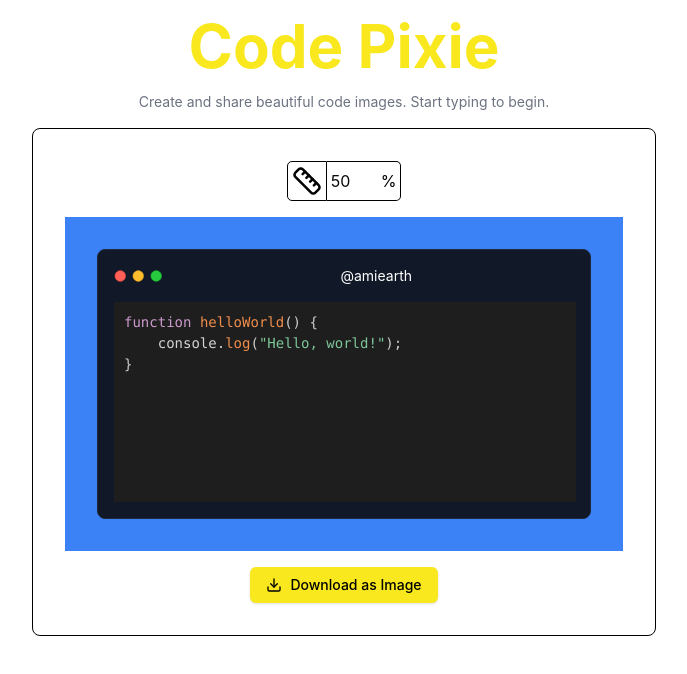
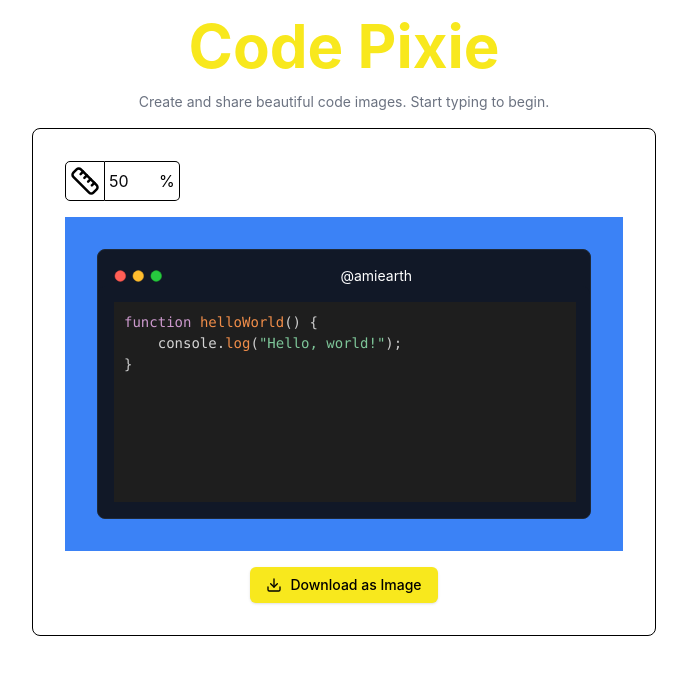
Before and after one commit to earth774/pixies, a Next.js app: page / in a window 1280 px wide. Shown: the top 674 px of the page, without its empty margins (296-983 px from the left). Built offline with nearby package versions, Linux system fonts and the light colour scheme.

Commit message:
update defualt title

```diff
--- a/src/app/page.tsx
+++ b/src/app/page.tsx
@@ -32,7 +32,9 @@
       <div className="flex flex-col items-center">
         <div className="border border-black rounded-lg p-1 sm:p-4" style={{ width: typeof window !== 'undefined' && window.innerWidth <= 640 ? '100%' : `${width}%` }}>
           <section className="flex flex-col items-center p-2 sm:p-4">
-            <FormEditor />
+            <div className="flex flex-row items-center w-full">
+              <FormEditor />
+            </div>
             <CodeEditor />
             <Button className="mt-4 bg-[#f8e81d] text-black hover:bg-[#f8e81d]/80" onClick={handleDownload}>
               <svg xmlns="http://www.w3.org/2000/svg" width="24" height="24" viewBox="0 0 24 24" fill="none" stroke="currentColor" strokeWidth="2" strokeLinecap="round" strokeLinejoin="round" className="lucide lucide-download">
--- a/src/components/FormEditor.tsx
+++ b/src/components/FormEditor.tsx
@@ -6,7 +6,7 @@
     const { width, setWidth } = useWidthStore();
     const [inputWidth, setInputWidth] = useState(width);
     return <div className="mb-4">
-        <div className="flex flex-row items-center hidden sm:flex">
+        <div className="flex flex-row hidden sm:flex">
             <Ruler className="w-[40px] h-[40px] text-black border border-black rounded-l-[5px] p-1" />
             <div className="flex flex-row items-center h-[40px] border border-black border-l-0 rounded-r-[5px] p-1">
                 <input className="w-[50px] focus:outline-none" value={inputWidth} min="30" max="100" onChange={(e) => {
```
